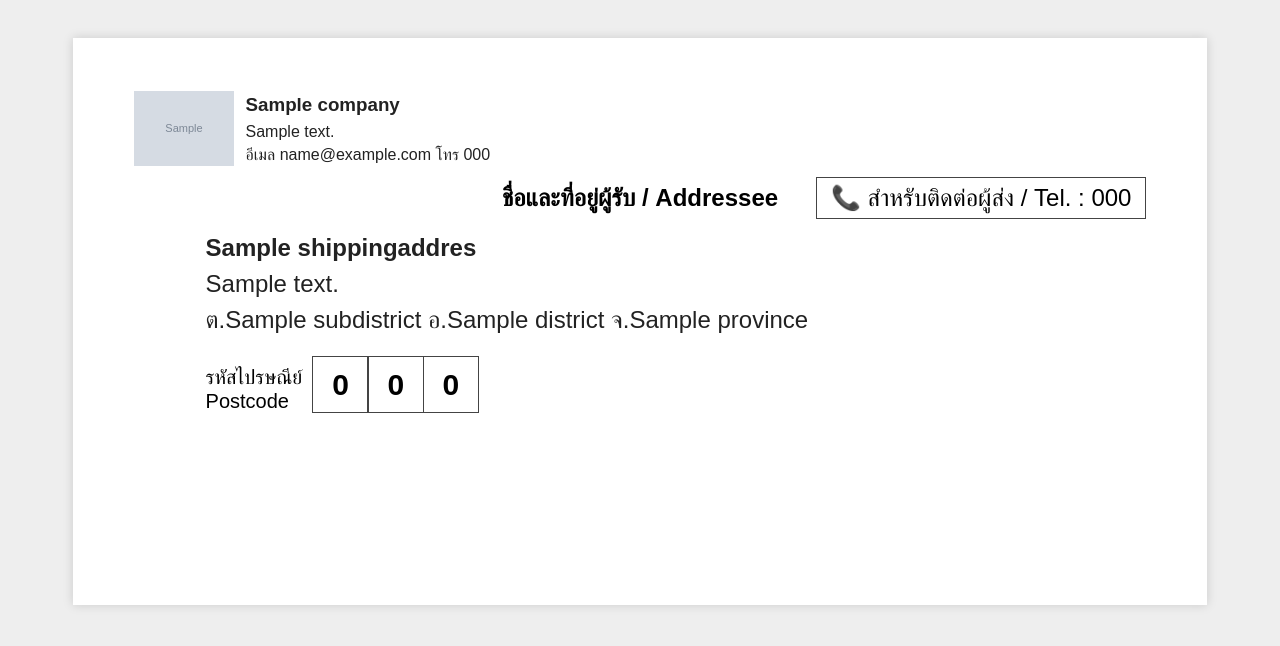
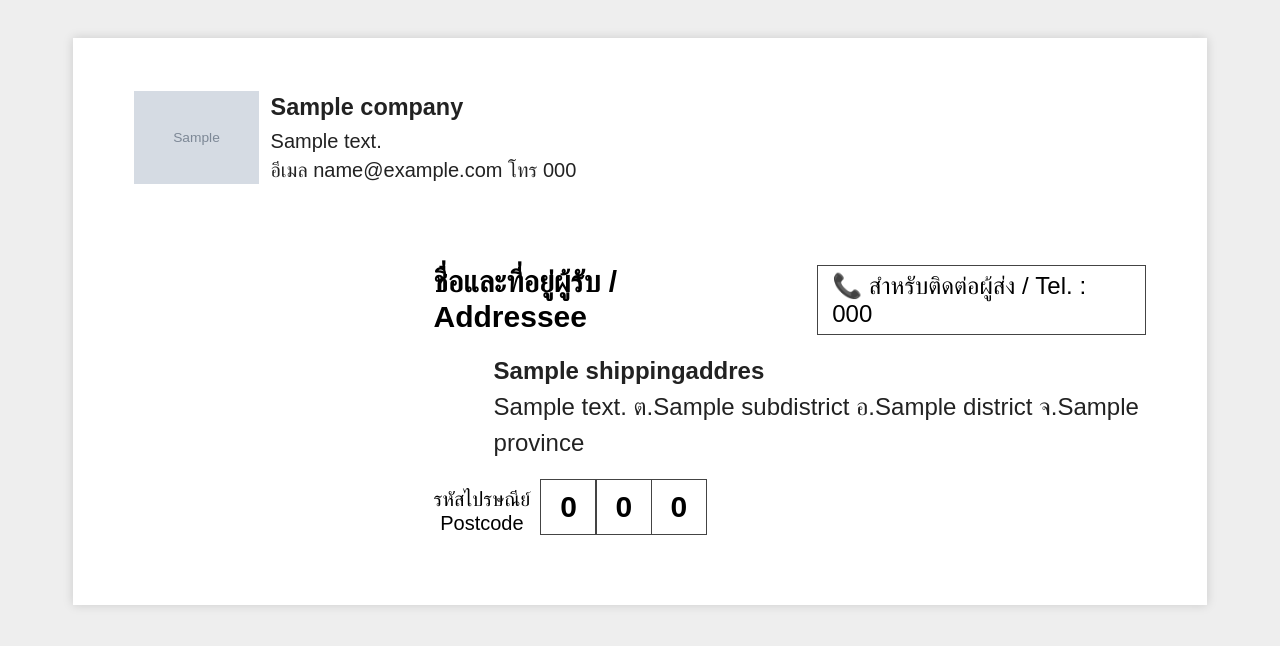
Before and after one commit to 1YOK2L/company_data, a Django app: page /shipping-addresses/ in a window 1280 px wide. Shown: the top 646 px of the page. Run offline with Django 5.2, Linux system fonts and the light colour scheme; tables that the repository leaves empty hold one stand-in row (values such as "Sample post"); grey boxes marked "Sample" are stand-in pictures.

Commit message:
19th commit (fix html style)

```diff
--- a/company/templates/shipping/shipping_address_list.html
+++ b/company/templates/shipping/shipping_address_list.html
@@ -43,41 +43,41 @@ body{
 }
 
 .logo{
-    width:100px;
+    width:125px;
     margin-right:12px;
     object-fit:contain;
 }
 
 .company-info{
-    font-size:16px;
+    font-size:20px;
     line-height:1.45;
     color:#222;
 }
 
 .company-info strong{
     display:block;
-    font-size:18.75px;
+    font-size:23.4375px;
     font-weight:700;
     margin-bottom:2px;
 }
 
 .title-row{
-    margin-top:18px;
+    margin-top:80px;
     display:flex;
-    justify-content:center;
+    justify-content:left;
     align-items:center;
     position:relative;
 }
 
 .title{
-    font-size:24px;
+    font-size:30px;
     font-weight:700;
-
+    margin-left:300px;
+    margin-right:20px;
 }
 
 .phone-box{
-    position:absolute;
-    right:0;
+    margin-left:20px;
     border:1.5px solid #444;
     padding:6px 14px;
     font-size:24px;
@@ -87,7 +87,7 @@ body{
 
 .address{
     margin-top:18px;
-    margin-left:72px;
+    margin-left:360px;
     font-size:24px;
     line-height:1.5;
     color:#222;
@@ -100,7 +100,7 @@ body{
 
 .zipcode{
     margin-top:18px;
-    margin-left:72px;
+    margin-left:300px;
     display:flex;
     align-items:flex-end;
 }
@@ -109,6 +109,7 @@ body{
     font-size:20px;
     line-height:1.2;
     margin-right:10px;
+    text-align:center;
 }
 
 .box{
@@ -170,7 +171,7 @@ body{
         </div>
 
         <div class="phone-box">
-            📞 สำหรับติดต่อผู้ส่ง / Tel. : {{ shipping.customer.phone }}
+            📞 สำหรับติดต่อผู้ส่ง / Tel. : {{ shipping.phone }}
         </div>
     </div>
 
@@ -178,7 +179,7 @@ body{
 
         <strong>{{ shipping.contact_name }}</strong><br>
 
-        {{ shipping.address }}<br>
+        {{ shipping.address }}
 
         {{ shipping.formatted_location }}
 
```
Also changed, not shown: README.md (added), scripts/import_json.py (renamed from util/import_json.py), 2 other files.
